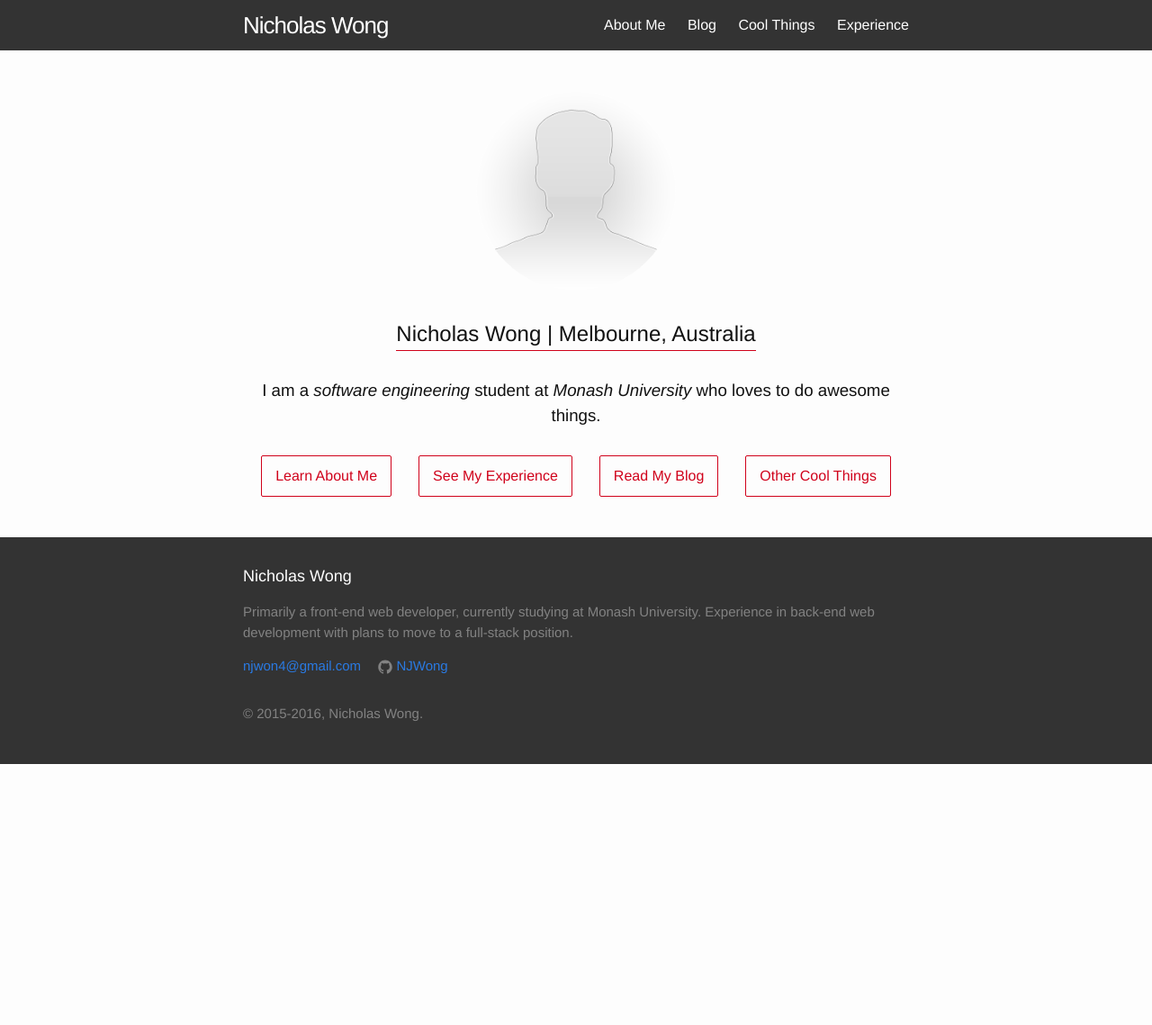
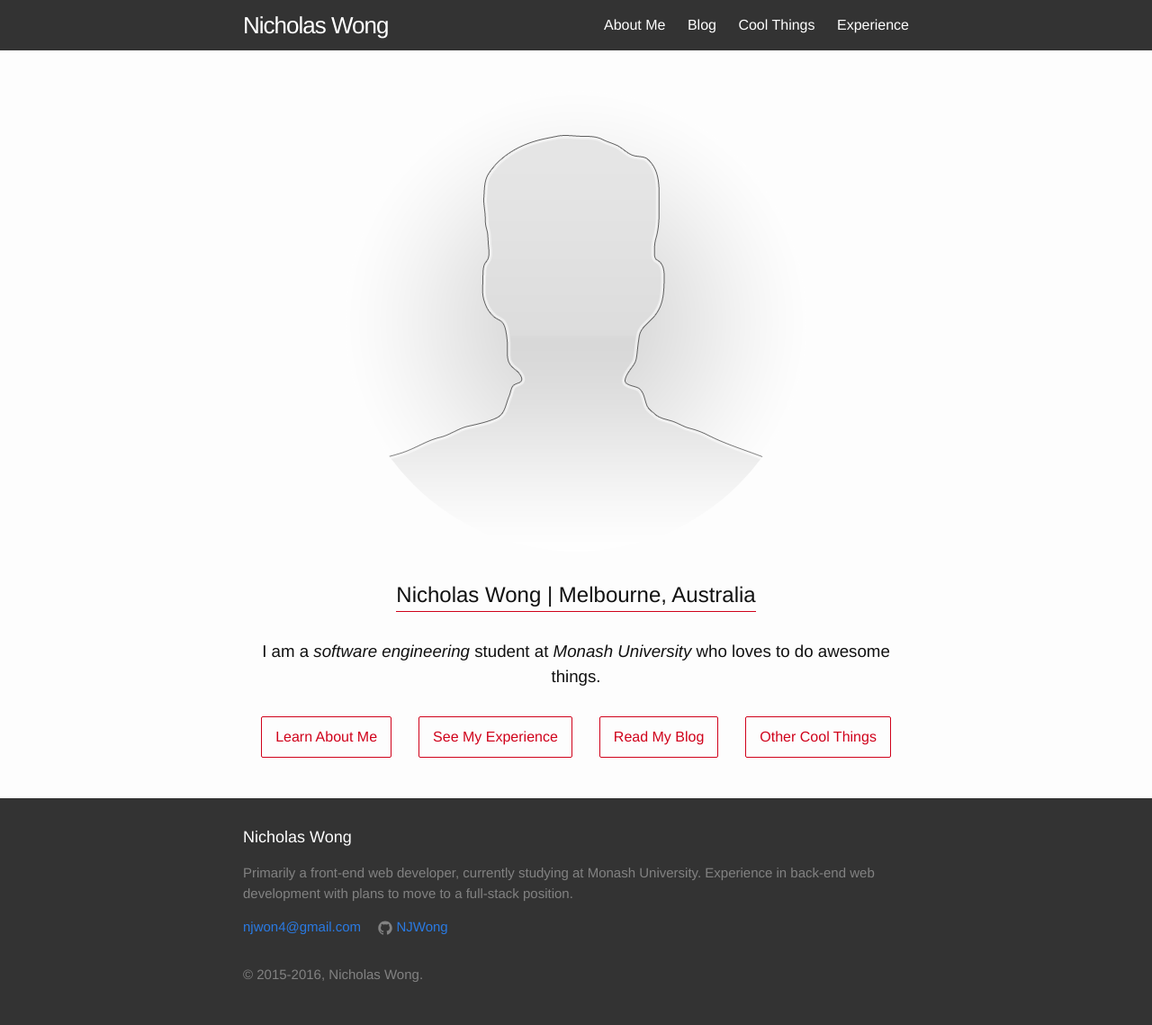
Before and after one commit to NJWong/Personal-Website, a Jekyll site: the page built from index.html, in a window 1280 px wide. Shown: the whole page at 90% size. Built offline with Jekyll 4.4.1, drawn with Linux system fonts in a browser that asks for light colours; before the commit the page ends 900 px from its top, so only the background shows below that.

Commit message:
Profile Picture | test for 100% height and width

```diff
--- a/_sass/_home-page.scss
+++ b/_sass/_home-page.scss
@@ -8,7 +8,6 @@
         .profile-picture {
             margin: 15px 0;
             border-radius: 100%;
-            width: 30%;
         }
         h1 {
             margin: 15px 0;
```
